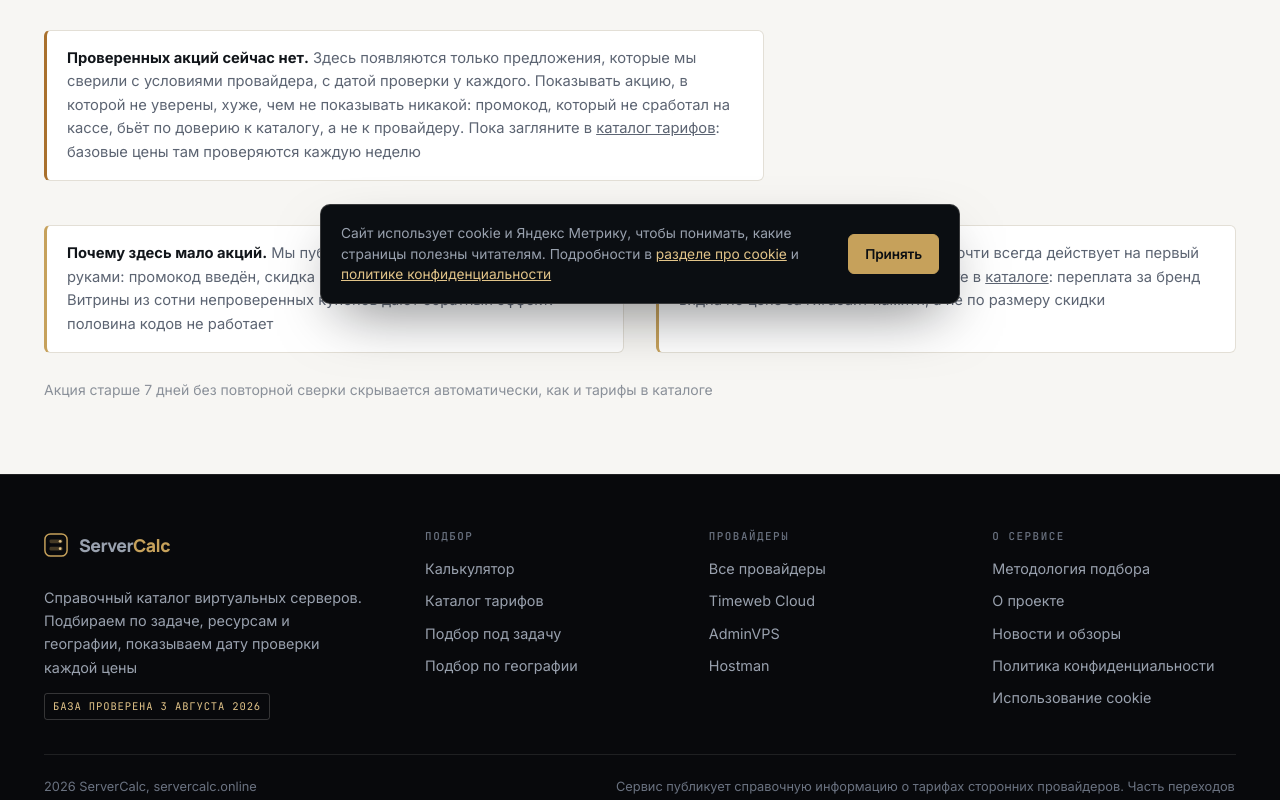
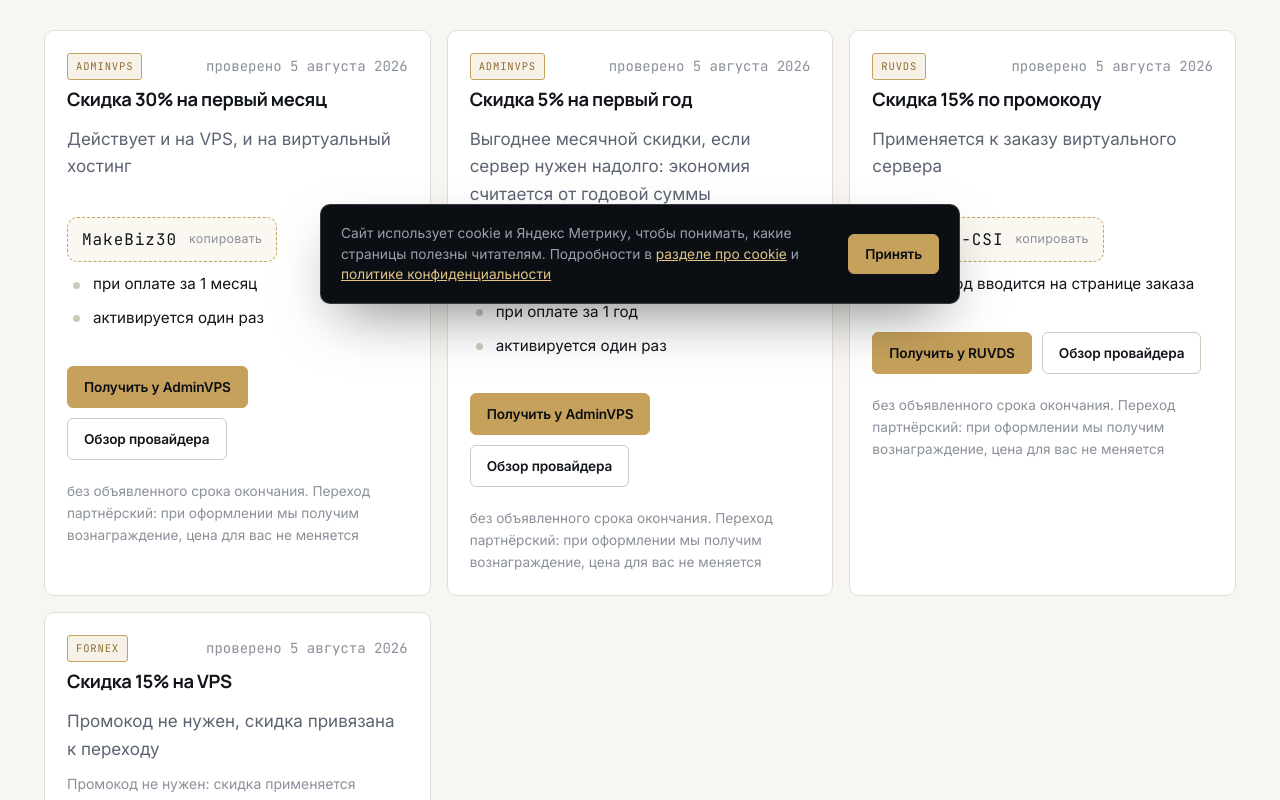
Before and after one commit to MakeBiz/servercalc, a Next.js app: page /akcii in a window 1280 px wide. Shown: the part 480-1280 px from the top of the page. Built offline with nearby package versions, Linux system fonts and the light colour scheme.

Commit message:
Акции и промокоды из выгрузки, партнёрские ссылки Reg.ru RUVDS FirstVDS Fornex, новые провайдеры Serverspace и Cloud4Box, og-image и файл подтверждения Timeweb

```diff
--- a/data/promos.json
+++ b/data/promos.json
@@ -1,4 +1,59 @@
 {
-  "note": "Акции и промокоды провайдеров. Правила те же, что у цен: у каждой акции есть дата сверки verifiedAt, акция старше staleAfterDays дней или с истёкшим validUntil скрывается с витрины автоматически. Пока список пуст, раздел не показывается в меню и закрыт от индексации. Поля записи: id, provider (slug из providers.json), title (суть выгоды одной строкой), benefit (короткое пояснение), code (промокод или null, если скидка по ссылке), mechanics (одна фраза, как получить), conditions (массив строк с ограничениями), validUntil (YYYY-MM-DD или null, если бессрочная), verifiedAt (YYYY-MM-DD, дата сверки с условиями партнёрки)",
-  "promos": []
+ "note": "Акции и промокоды провайдеров. Правила те же, что у цен: у каждой акции есть дата сверки verifiedAt, акция старше staleAfterDays дней или с истёкшим validUntil скрывается с витрины автоматически. Пока список пуст, раздел не показывается в меню и закрыт от индексации. Поля записи: id, provider (slug из providers.json), title (суть выгоды одной строкой), benefit (короткое пояснение), code (промокод или null, если скидка по ссылке), mechanics (одна фраза, как получить), conditions (массив строк с ограничениями), validUntil (YYYY-MM-DD или null, если бессрочная), verifiedAt (YYYY-MM-DD, дата сверки с условиями партнёрки)",
+ "promos": [
+  {
+   "id": "adminvps-30-month",
+   "provider": "adminvps",
+   "title": "Скидка 30% на первый месяц",
+   "benefit": "Действует и на VPS, и на виртуальный хостинг",
+   "code": "MakeBiz30",
+   "mechanics": "введите промокод при оформлении заказа",
+   "conditions": [
+    "при оплате за 1 месяц",
+    "активируется один раз"
+   ],
+   "validUntil": null,
+   "verifiedAt": "2026-08-05"
+  },
+  {
+   "id": "adminvps-5-year",
+   "provider": "adminvps",
+   "title": "Скидка 5% на первый год",
+   "benefit": "Выгоднее месячной скидки, если сервер нужен надолго: экономия считается от годовой суммы",
+   "code": "MakeBizYear",
+   "mechanics": "введите промокод при оформлении заказа",
+   "conditions": [
+    "при оплате за 1 год",
+    "активируется один раз"
+   ],
+   "validUntil": null,
+   "verifiedAt": "2026-08-05"
+  },
+  {
+   "id": "ruvds-15",
+   "provider": "ruvds",
+   "title": "Скидка 15% по промокоду",
+   "benefit": "Применяется к заказу виртуального сервера",
+   "code": "VFC-FTN-CSI",
+   "mechanics": "введите промокод при оформлении заказа",
+   "conditions": [
+    "промокод вводится на странице заказа"
+   ],
+   "validUntil": null,
+   "verifiedAt": "2026-08-05"
+  },
+  {
+   "id": "fornex-15",
+   "provider": "fornex",
+   "title": "Скидка 15% на VPS",
+   "benefit": "Промокод не нужен, скидка привязана к переходу",
+   "code": null,
+   "mechanics": "скидка применяется автоматически при регистрации по нашей ссылке",
+   "conditions": [
+    "действует на тарифы VPS"
+   ],
+   "validUntil": null,
+   "verifiedAt": "2026-08-05"
+  }
+ ]
 }
--- a/data/providers.json
+++ b/data/providers.json
@@ -447,8 +447,8 @@
   "name": "Reg.ru",
   "color": "#1f6fb2",
   "country": "RU",
-    "affiliateStatus": "pending",
-    "url": null,
+  "affiliateStatus": "active",
+  "url": "https://www.reg.ru/?rlink=reflink-31242589",
   "site": "https://www.reg.ru",
   "geos": [
    "ru"
@@ -483,7 +483,7 @@
    "rate": "40% хостинг, 15% облако, 3,5% домены",
    "term": "recurring на продления",
    "cookie": "14 дней",
-      "note": "Реферальная ссылка ещё не заведена",
+   "note": "Партнёрка подтверждена, ссылка из выгрузки владельца",
    "payoutInternal": "от 200 ₽, только рублёвый счёт банка РФ"
   },
   "verifiedAt": "2026-08-02"
@@ -493,8 +493,8 @@
   "name": "Fornex",
   "color": "#2b7a78",
   "country": "INT",
-    "affiliateStatus": "pending",
-    "url": null,
+  "affiliateStatus": "active",
+  "url": "https://fornex.com/code/g6j9tn/",
   "site": "https://ru.fornex.com",
   "geos": [
    "eu",
@@ -530,7 +530,7 @@
    "rate": "15-25% на VPS",
    "term": "lifetime",
    "cookie": "60 дней",
-      "note": "Подать заявку в первой волне",
+   "note": "Партнёрка подтверждена, по ссылке применяется скидка 15% на VPS",
    "payoutInternal": "баланс или USDT"
   },
   "verifiedAt": "2026-08-02"
@@ -588,8 +588,8 @@
   "name": "RUVDS",
   "color": "#c2410c",
   "country": "RU",
-    "affiliateStatus": "pending",
-    "url": null,
+  "affiliateStatus": "active",
+  "url": "https://ruvds.com/pr105060",
   "site": "https://ruvds.com",
   "geos": [
    "ru",
@@ -626,7 +626,7 @@
    "rate": "15% с ростом до 25%",
    "term": "recurring",
    "cookie": "не опубликован",
-      "note": "Запросить условия у партнёрского отдела",
+   "note": "Партнёрка подтверждена, ссылка из выгрузки владельца",
    "payoutInternal": "условия не опубликованы"
   },
   "verifiedAt": "2026-08-02"
@@ -636,8 +636,8 @@
   "name": "FirstVDS",
   "color": "#0f766e",
   "country": "RU",
-    "affiliateStatus": "pending",
-    "url": null,
+  "affiliateStatus": "active",
+  "url": "https://firstvds.ru/?from=1218803",
   "site": "https://firstvds.ru",
   "geos": [
    "ru",
@@ -675,9 +675,106 @@
    "rate": "10% всех расходов реферала",
    "term": "recurring, last click",
    "cookie": "без ограничения времени",
-      "note": "Запрещено публиковать промокоды",
+   "note": "Партнёрка подтверждена, ссылка из выгрузки владельца",
    "payoutInternal": "только ИП или юрлицо по договору"
   },
   "verifiedAt": "2026-08-02"
+ },
+ {
+  "slug": "serverspace",
+  "name": "Serverspace",
+  "color": "#2563eb",
+  "country": "RU",
+  "affiliateStatus": "active",
+  "url": "https://serverspace.io/ref/907223",
+  "site": "https://serverspace.io",
+  "geos": [
+   "ru",
+   "eu",
+   "us",
+   "ae"
+  ],
+  "tasks": [
+   "sajt",
+   "magazin",
+   "telegram-bot",
+   "baza-dannyh",
+   "ai",
+   "dev"
+  ],
+  "virtualization": [
+   "KVM"
+  ],
+  "features": {
+   "panel": true,
+   "ddos": false,
+   "backup": true,
+   "hourly": true,
+   "testPeriod": false
+  },
+  "description": "Облачный провайдер с необычно широкой для российского рынка географией: локации в России, Европе, США и ОАЭ из одной панели. Поминутная тарификация и API делают его удобным для стендов и коротких задач",
+  "pros": [
+   "Локации в России, Европе, США и ОАЭ из одной панели",
+   "Поминутная тарификация: стенд на день не стоит как месяц",
+   "API и готовые образы под быстрые развёртывания"
+  ],
+  "cons": [
+   "Тарифы без выделенного администрирования, всё делаете сами",
+   "Цены сверяются, в каталоге их пока нет"
+  ],
+  "affiliate": {
+   "rate": "по программе serverspace.io",
+   "term": "уточняется",
+   "cookie": "не опубликован",
+   "note": "Партнёрка подтверждена, ссылка из выгрузки владельца",
+   "payoutInternal": "условия в кабинете"
+  }
+ },
+ {
+  "slug": "cloud4box",
+  "name": "Cloud4Box",
+  "color": "#0e7490",
+  "country": "RU",
+  "affiliateStatus": "active",
+  "url": "https://cloud4box.com/?from=99102",
+  "site": "https://cloud4box.com",
+  "geos": [
+   "ru",
+   "eu"
+  ],
+  "tasks": [
+   "sajt",
+   "magazin",
+   "telegram-bot",
+   "baza-dannyh",
+   "dev"
+  ],
+  "virtualization": [
+   "KVM"
+  ],
+  "features": {
+   "panel": true,
+   "ddos": true,
+   "backup": true,
+   "hourly": false,
+   "testPeriod": false
+  },
+  "description": "Российский провайдер со своим дата-центром в Москве и гибким конфигуратором: ресурсы собираются под задачу, а не выбираются из фиксированной сетки тарифов",
+  "pros": [
+   "Свой дата-центр в Москве",
+   "Гибкий конфигуратор вместо жёсткой тарифной сетки",
+   "Есть и зарубежные площадки под проекты на Европу"
+  ],
+  "cons": [
+   "Бренд менее известен, чем у крупных игроков",
+   "Цены сверяются, в каталоге их пока нет"
+  ],
+  "affiliate": {
+   "rate": "по программе cloud4box",
+   "term": "уточняется",
+   "cookie": "не опубликован",
+   "note": "Партнёрка подтверждена, ссылка из выгрузки владельца",
+   "payoutInternal": "условия в кабинете"
+  }
  }
 ]
```
Also changed, not shown: scripts/check.mjs (+13 -4 lines), app/opengraph-image.png (added), content/news/README.md, public/6c5dd843c7deb69e44b507938f1f4d32.txt (added). Lines whose indentation alone changed are shown as unchanged.
